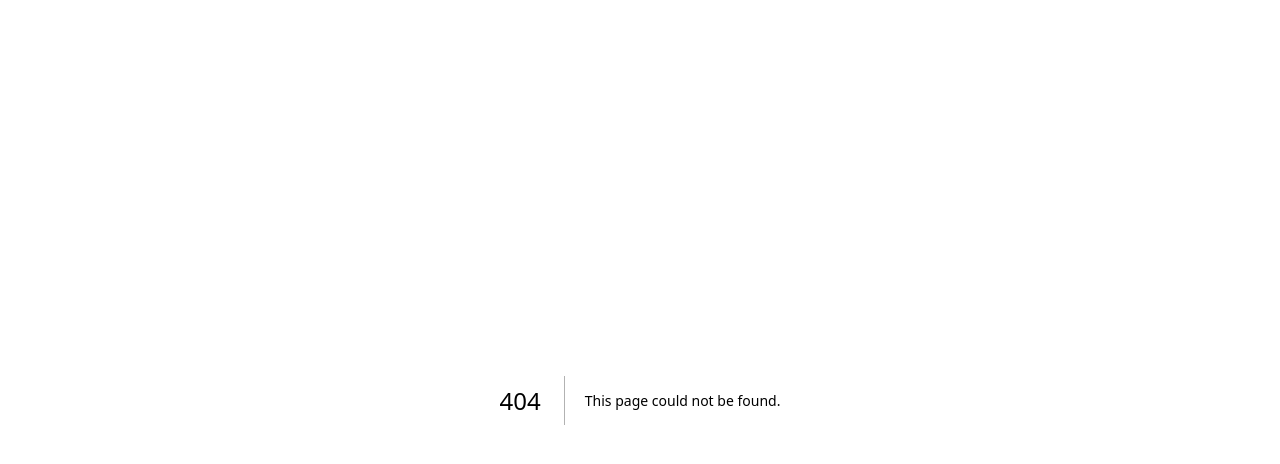
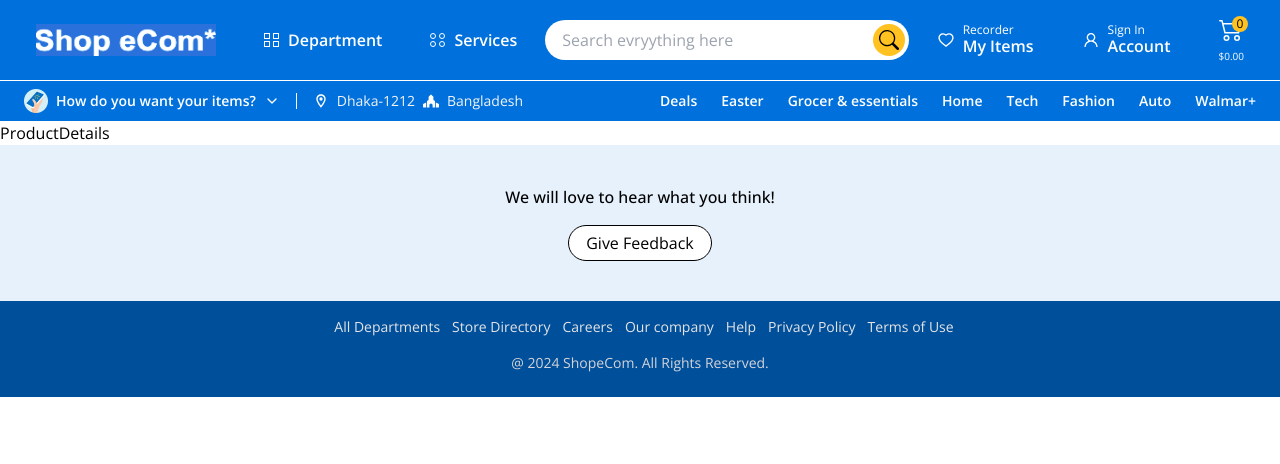
Before and after one commit to MUJAHID-WEB/shopecom_next, a Next.js app: page /product/1 in a window 1280 px wide. Before the commit this address had no page. Shown: the top 464 px of the page. Built offline with nearby package versions, Linux system fonts and the light colour scheme.

Commit message:
cart productdetails

```diff
--- a/src/components/Banner.tsx
+++ b/src/components/Banner.tsx
@@ -1,38 +1,38 @@
-import React from 'react'
+import React from "react";
 
-import Image from 'next/image';
+import Image from "next/image";
 import Slider from "react-slick";
-import BannerSlider from './BannerSlider';
-import { BsArrowLeft, BsArrowRight } from 'react-icons/bs';
-import BtnPrimary from './BtnPrimary';
+import BannerSlider from "./BannerSlider";
+import { BsArrowLeft, BsArrowRight } from "react-icons/bs";
+import BtnPrimary from "./BtnPrimary";
 
-function SampleNextArrow(props:any ) {
-    const {onClick} = props;
+function SampleNextArrow(props: any) {
+  const { onClick } = props;
 
   return (
-        <div className='absolute bottom-12 left-6 w-12 h-8 border-[1px] shadow-md border-black text-black bg-white text-xl flex items-center justify-center rounded-md hover:bg-blue hover:border-transparent hover:text-white cursor-pointer duration-300 z-10'
+    <div
+      className="absolute bottom-12 left-6 w-12 h-8 border-[1px] shadow-md border-black text-black bg-white text-xl flex items-center justify-center rounded-md hover:bg-blue hover:border-transparent hover:text-white cursor-pointer duration-300 z-10"
       onClick={onClick}
     >
       <BsArrowLeft />
     </div>
-    )
+  );
 }
 
-function SamplePrevArrow(props:any ) {
-    const {onClick} = props;
+function SamplePrevArrow(props: any) {
+  const { onClick } = props;
 
   return (
-        <div className='absolute bottom-12 right-6 w-12 h-8 border-[1px] shadow-md border-black text-black bg-white text-xl flex items-center justify-center rounded-md hover:bg-blue hover:border-transparent hover:text-white cursor-pointer duration-300 z-10'
+    <div
+      className="absolute bottom-12 right-6 w-12 h-8 border-[1px] shadow-md border-black text-black bg-white text-xl flex items-center justify-center rounded-md hover:bg-blue hover:border-transparent hover:text-white cursor-pointer duration-300 z-10"
       onClick={onClick}
     >
       <BsArrowRight />
     </div>
-    )
+  );
 }
 
 const Banner = () => {
-
-
   const settings = {
     dots: false,
     infinite: true,
@@ -41,73 +41,82 @@ const Banner = () => {
     slidesToScroll: 1,
     nextArrow: <SampleNextArrow />,
     prevArrow: <SamplePrevArrow />,
-        }
+  };
   return (
-    <div className='w-full bg-white px-4 py-6 font-titleFont flex gap-4 border-b-[1px]'>
+    <div className="w-full bg-white px-4 py-6 font-titleFont flex gap-4 border-b-[1px]">
       {/* react slick slider */}
-        <div className='w-2/3 border-[1px] border-gray-200 rounded-lg h-[410px] shadow-bannerShadow relative'>
+      <div className="w-2/3 border-[1px] border-gray-200 rounded-lg h-[410px] shadow-bannerShadow relative">
         <Slider {...settings}>
+          <BannerSlider
+            image="/assets/images/slider/sliderImgOne.webp"
+            title="Spring Fashion in bloom"
+            description="Now trends & styles to turn heads anytime, on any budget."
+            btntext="Shop Now"
+            className=""
+          />
 
           <BannerSlider
-            image='/assets/images/slider/sliderImgOne.webp'
-            title='Spring Fashion in bloom'
-            description='Now trends & styles to turn heads anytime, on any budget.'
-            btntext='Shop Now'
-            className='' />
+            image="/assets/images/slider/sliderImgTwo.webp"
+            title="Spring Fashion in bloom"
+            description="Now trends & styles to turn heads anytime, on any budget."
+            btntext="Shop Now"
+            className=""
+          />
 
           <BannerSlider
-            image='/assets/images/slider/sliderImgTwo.webp'
-            title='Spring Fashion in bloom'
-            description='Now trends & styles to turn heads anytime, on any budget.'
-            btntext='Shop Now'
-            className='' />
+            image="/assets/images/slider/sliderImgThree.webp"
+            title="Spring Fashion in bloom"
+            description="Now trends & styles to turn heads anytime, on any budget."
+            btntext="Shop Now"
+            className=""
+          />
 
           <BannerSlider
-            image='/assets/images/slider/sliderImgThree.webp'
-            title='Spring Fashion in bloom'
-            description='Now trends & styles to turn heads anytime, on any budget.'
-            btntext='Shop Now'
-            className='' />
+            image="/assets/images/slider/sliderImgFour.webp"
+            title="Spring Fashion in bloom"
+            description="Now trends & styles to turn heads anytime, on any budget."
+            btntext="Shop Now"
+            className=""
+          />
 
           <BannerSlider
-            image='/assets/images/slider/sliderImgFour.webp'
-            title='Spring Fashion in bloom'
-            description='Now trends & styles to turn heads anytime, on any budget.'
-            btntext='Shop Now'
-            className='' />
-
-<BannerSlider
-            image='/assets/images/slider/sliderImgFive.webp'
-            title='Spring Fashion in bloom'
-            description='Now trends & styles to turn heads anytime, on any budget.'
-            btntext='Shop Now'
-            className='' />
-
-
+            image="/assets/images/slider/sliderImgFive.webp"
+            title="Spring Fashion in bloom"
+            description="Now trends & styles to turn heads anytime, on any budget."
+            btntext="Shop Now"
+            className=""
+          />
         </Slider>
-
       </div>
 
       {/* Side Banner */}
 
-        <div className='w-1/3 border-[1px] border-gray-200 rounded-lg shadow-bannerShadow p-4 flex flex-col justify-between relative'>
-            <div className='flex items-center justify-between'>
-                <h2 className='text-xl font-semibold text-black'>
+      <div className="w-1/3 border-[1px] border-gray-200 rounded-lg shadow-bannerShadow p-4 flex flex-col justify-between relative">
+        <div className="flex items-center justify-between">
+          <h2 className="text-xl font-semibold text-black">
             Flash pick of the day
           </h2>
-                <p className='text-base text-zinc-600 underline underline-offset-2'>
+          <p className="text-base text-zinc-600 underline underline-offset-2">
             View all
           </p>
+        </div>
+        <Image
+          src="/assets/images/slider/bannerImg.webp"
+          alt="bannerImg"
 
-            </div>
-            <Image src='/assets/images/slider/bannerImg.webp' alt='bannerImg' priority width={300} height={0} className='w-full h-full object-cover' />
+          width={250}
+          height={200}
+          className="w-full object-cover"
+        />
 
-            <BtnPrimary btnText='Options' />
-            <p className='text-lg text-black font-semibold'>From $199.99</p>
-            <p className='text-base text-gray-500 -mt-1'>TV Stand Cabinet for Livin Room ...</p>
+        <BtnPrimary btnText="Options" />
+        <p className="text-lg text-black font-semibold">From $199.99</p>
+        <p className="text-base text-gray-500 -mt-1">
+          TV Stand Cabinet for Livin Room ...
+        </p>
       </div>
     </div>
-  )
-}
+  );
+};
 
-export default Banner
+export default Banner;
--- a/src/components/BannerSlider.tsx
+++ b/src/components/BannerSlider.tsx
@@ -14,7 +14,13 @@ interface Props{
 const BannerSlider = ({image, title, description, btntext, className}:Props) => {
   return (
     <div className='w-full h-[410px] relative'>
-          <Image src={image} alt='sliderImgOne' priority width={500} height={0} className='w-full h-full object-cover rounded-lg' />
+          <Image
+          src={image}
+          alt='sliderImgOne'
+          priority width={500}
+          height={500}
+          className='w-full h-full object-cover rounded-lg'
+          />
 
 
           <div className='absolute w-60 h-full top-0 left-4 flex flex-col gap-3 text-orange-400' >
--- /dev/null
+++ b/src/components/Footer.tsx
@@ -0,0 +1,40 @@
+import React from 'react'
+
+const Footer = () => {
+  return (
+    <div className='w-full bg-hoverBg text-white pt-4 pb-6'>
+      <div className='max-w-contentContainer mx-auto'>
+        <ul className='w-full flex flex-wrap gap-1 justify-center text-sm text-zinc-200'>
+          <li className='hover:text-white duration-200 ml-2 cursor-pointer'>
+            All Departments
+          </li>
+          <li className='hover:text-white duration-200 ml-2 cursor-pointer'>
+            Store Directory
+          </li>
+          <li className='hover:text-white duration-200 ml-2 cursor-pointer'>
+            Careers
+          </li>
+          <li className='hover:text-white duration-200 ml-2 cursor-pointer'>
+            Our company
+          </li>
+          <li className='hover:text-white duration-200 ml-2 cursor-pointer'>
+            Help
+          </li>
+          <li className='hover:text-white duration-200 ml-2 cursor-pointer'>
+            Privacy Policy
+          </li>
+          <li className='hover:text-white duration-200 ml-2 cursor-pointer'>
+            Terms of Use
+          </li>
+
+        </ul>
+
+        <p className='text-sm text-zinc-300 text-center mt-4'>
+          @ 2024 ShopeCom. All Rights Reserved.
+        </p>
+      </div>
+    </div>
+  )
+}
+
+export default Footer
--- /dev/null
+++ b/src/components/Layout.tsx
@@ -0,0 +1,25 @@
+import React, { ReactElement } from 'react'
+import Navbar from './Navbar'
+import TopFooter from './TopFooter'
+import Footer from './Footer'
+
+
+interface Props{
+    children:ReactElement
+}
+const Layout = ({children}:Props) => {
+  return (
+   <>
+   <Navbar />
+   <main>
+    {children}
+
+   </main>
+
+   <TopFooter />
+   <Footer />
+   </>
+  )
+}
+
+export default Layout
--- a/src/components/Navbar.tsx
+++ b/src/components/Navbar.tsx
@@ -3,13 +3,15 @@ import Image from "next/image";
 import { BsCart2, BsSearch } from "react-icons/bs";
 import { AiOutlineHeart, AiOutlineUser } from "react-icons/ai";
 import NavbarBottom from "./NavbarBottom";
+import Link from "next/link";
 
 const Navbar = () => {
   return (
-    <div className="w-full bg-blue text-white">
+    <div className="w-full bg-blue text-white sticky top-0 z-50">
       <div className="w-full h-full border-b-[1px] border-b-white">
         <div className="max-w-container mx-auto h-20 px-4 flex items-center justify-between  gap-2">
           {/* Logo */}
+          <Link href="/">
             <div className="navBarHover">
               <Image
                 src="/assets/images/logo.png"
@@ -19,6 +21,7 @@ const Navbar = () => {
                 alt="logo"
               />
             </div>
+          </Link>
           {/* Department */}
           <div className="navBarHover">
             <div className="w-4 grid grid-cols-2 gap-[2px]">
@@ -73,6 +76,7 @@ const Navbar = () => {
           </div>
 
           {/* Cart */}
+          <Link href='/cart'>
             <div className="flex flex-col justify-center items-center gap-2 h-12 px-5 rounded-full bg-transparent hover:bg-hoverBg duration-300 relative">
               <BsCart2 className="text-2xl" />
 
@@ -81,6 +85,8 @@ const Navbar = () => {
                 0
               </span>
             </div>
+          </Link>
+
         </div>
       </div>
       <NavbarBottom />
--- a/src/components/Products.tsx
+++ b/src/components/Products.tsx
@@ -3,9 +3,10 @@ import Image from "next/image";
 import { Product } from "../type";
 import { GoPlus } from "react-icons/go";
 import { BsStarFill } from "react-icons/bs";
+import Link from "next/link";
 
 const Products = ({ productData }: any) => {
-  console.log(productData);
+  // console.log(productData);
   return (
     <div className="py-6 px-4 grid grid-cols-4 gap-4">
       {productData.map((item: Product) => (
@@ -29,13 +30,20 @@ const Products = ({ productData }: any) => {
                 </span>
                 Add
               </button>
-              <button className="w-20 h-9 bg-white border-[1px] border-black text-black rounded-full flex gap-1 items-center justify-center hover:bg-black hover:text-white duration-300">
-                <span>
-                  {" "}
-                  <GoPlus />{" "}
-                </span>
-                Details
-              </button>
+
+              {/* Details */}
+              <Link
+                href={{
+                  pathname: `product/${item._id}`,
+                }}
+              >
+                <button className="w-20 h-9 bg-white border-[1px] border-black text-black rounded-full flex gap-1 items-center justify-center hover:bg-black hover:text-white duration-300">
+                  <span>
+                    <GoPlus />
+                  </span>
+                  Details
+                </button>
+              </Link>
             </div>
             <div className="flex items-center gap-3">
               <p className="font-titleFont text-lg text-green-700 font-semibold">
@@ -62,7 +70,6 @@ const Products = ({ productData }: any) => {
               </div>
               <p className="text-black">25</p>
             </div>
-
           </div>
         </div>
       ))}
--- /dev/null
+++ b/src/components/TopFooter.tsx
@@ -0,0 +1,18 @@
+import React from 'react'
+
+const TopFooter = () => {
+  return (
+    <div className='w-full bg-lightBlue'>
+        <div className='py-10 flex flex-col gap-4 justify-center items-center'>
+            <p className='font-medium'>
+                We will love to hear what you think!
+            </p>
+            <button className='w-36 h-9 border-[1px] border-black bg-white rounded-full hover:border-[2px] transition-all duration-200' >
+                Give Feedback
+            </button>
+        </div>
+    </div>
+  )
+}
+
+export default TopFooter
--- a/src/pages/_app.tsx
+++ b/src/pages/_app.tsx
@@ -2,16 +2,19 @@ import "@/styles/globals.css";
 import "slick-carousel/slick/slick.css";
 import type { AppProps } from "next/app";
 import { Open_Sans } from "next/font/google";
+import Layout from "@/components/Layout";
 
 const open_sans = Open_Sans({
-  subsets: ['latin'],
-  variable: '--font-open_sans',
-})
+  subsets: ["latin"],
+  variable: "--font-open_sans",
+});
 
 export default function App({ Component, pageProps }: AppProps) {
   return (
     <main className={`${open_sans.variable} font-sans`}>
-      <Component {...pageProps} />
+      <Layout>
+        <Component {...pageProps} />
+      </Layout>
     </main>
   );
 }
--- /dev/null
+++ b/src/pages/cart/index.tsx
@@ -0,0 +1,9 @@
+import React from 'react'
+
+const Cart = () => {
+  return (
+    <div>Cart</div>
+  )
+}
+
+export default Cart
--- a/src/pages/index.tsx
+++ b/src/pages/index.tsx
@@ -6,6 +6,8 @@ import NavbarBottom from "@/components/NavbarBottom";
 import Banner from "@/components/Banner";
 import Products from "@/components/Products";
 import { Product } from "../type";
+import TopFooter from "@/components/TopFooter";
+import Footer from "@/components/Footer";
 
 const inter = Inter({ subsets: ["latin"] });
 
@@ -14,7 +16,6 @@ interface Props {
 }
 
 export default function Home({ productData }: Props) {
-  console.log(productData);
 
   return (
     <>
@@ -27,7 +28,7 @@ export default function Home({ productData }: Props) {
       </Head>
 
       <main className="bg-lightBlue">
-        <Navbar />
+
         <div className="max-w-contentContainer mx-auto bg-white">
           <Banner />
           <Products productData = {productData}/>
--- /dev/null
+++ b/src/pages/product/[_id].tsx
@@ -0,0 +1,11 @@
+import React from 'react'
+
+const ProductDetails = () => {
+  return (
+    <div>
+        ProductDetails
+    </div>
+  )
+}
+
+export default ProductDetails
```
Lines whose indentation alone changed are shown as unchanged.
